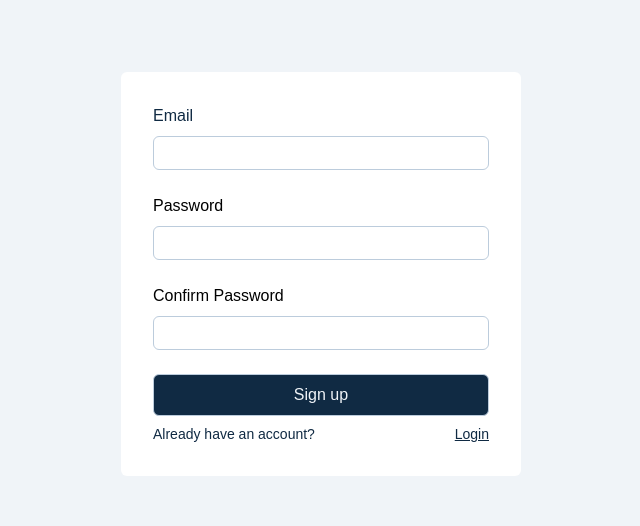
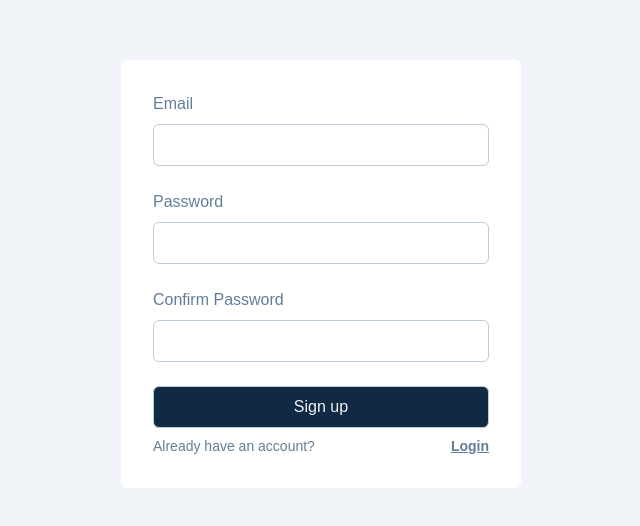
Before and after one commit to jawadvajeeh/edb, a Next.js app: page /signup in a window 1280 px wide. Shown: the part 126-652 px from the top of the page, without its empty margins (319-959 px from the left). Built offline with nearby package versions, Linux system fonts and the light colour scheme.

Commit message:
enhance signup and login page styles

```diff
--- a/src/app/(auth)/login/page.tsx
+++ b/src/app/(auth)/login/page.tsx
@@ -5,18 +5,18 @@ function Login() {
 	<div className="h-screen grid place-items-center">
 		<div className="flex flex-col gap-6 p-8 rounded-md bg-white max-w-[400px] w-full">
 			<div className="flex flex-col gap-2 text-bg100">
-				<label htmlFor="signup_email">Email</label>
-				<input className="border p-1 rounded-md outline-none border-border100 focus:outline-1 focus:outline-bg100 focus:outline-solid" type="email" name="email" id="signup_email" />
+				<label className="text-nuetral100" htmlFor="signup_email">Email</label>
+				<input className="border p-2 rounded-md outline-none border-border100 focus:outline-1 focus:outline-bg100 focus:outline-solid" type="email" name="email" id="signup_email" />
 			</div>
 			<div className="flex flex-col gap-2">
-				<label htmlFor="signup_password">Password</label>
-				<input className="border p-1 rounded-md outline-none border-border100 focus:outline-1 focus:outline-bg100 focus:outline-solid" type="password" name="password" id="signup_password" />
+				<label className="text-nuetral100" htmlFor="signup_password">Password</label>
+				<input className="border p-2 rounded-md outline-none border-border100 focus:outline-1 focus:outline-bg100 focus:outline-solid" type="password" name="password" id="signup_password" />
 			</div>
 			<div className="flex flex-col gap-2">
-				<button className="border border-border100 py-2 bg-bg100 rounded-md text-bgMain">Sign up</button>
+				<button className="border border-border100 py-2 bg-bg100 rounded-md text-bgMain">Login</button>
 				<div className="flex justify-between items-center">
-					<span className="text-sm text-bg100">Dont have an account?</span>
-					<Link className="underline text-sm text-bg100" href='/signup'>Signup</Link>
+					<span className="text-sm text-nuetral100">Dont have an account?</span>
+					<Link className="underline text-sm text-nuetral100 font-black" href='/signup'>Signup</Link>
 				</div>
 			</div>
 		</div>
--- a/src/app/(auth)/signup/page.tsx
+++ b/src/app/(auth)/signup/page.tsx
@@ -5,22 +5,22 @@ function Signup() {
 	<div className="h-screen grid place-items-center">
 		<div className="flex flex-col gap-6 p-8 rounded-md bg-white max-w-[400px] w-full">
 			<div className="flex flex-col gap-2 text-bg100">
-				<label htmlFor="signup_email">Email</label>
-				<input className="border p-1 rounded-md outline-none border-border100 focus:outline-1 focus:outline-bg100 focus:outline-solid" type="email" name="email" id="signup_email" />
+				<label className="text-nuetral100"  htmlFor="signup_email">Email</label>
+				<input className="border p-2 rounded-md outline-none border-border100 focus:outline-1 focus:outline-bg100 focus:outline-solid" type="email" name="email" id="signup_email" />
 			</div>
 			<div className="flex flex-col gap-2">
-				<label htmlFor="signup_password">Password</label>
-				<input className="border p-1 rounded-md outline-none border-border100 focus:outline-1 focus:outline-bg100 focus:outline-solid" type="password" name="password" id="signup_password" />
+				<label className="text-nuetral100"  htmlFor="signup_password">Password</label>
+				<input className="border p-2 rounded-md outline-none border-border100 focus:outline-1 focus:outline-bg100 focus:outline-solid" type="password" name="password" id="signup_password" />
 			</div>
 			<div className="flex flex-col gap-2">
-				<label htmlFor="signup_confirm_password">Confirm Password</label>
-				<input className="border p-1 rounded-md outline-none border-border100 focus:outline-1 focus:outline-bg100 focus:outline-solid" type="password" name="confirmPassword" id="signup_confirm_password" />
+				<label className="text-nuetral100"  htmlFor="signup_confirm_password">Confirm Password</label>
+				<input className="border p-2 rounded-md outline-none border-border100 focus:outline-1 focus:outline-bg100 focus:outline-solid" type="password" name="confirmPassword" id="signup_confirm_password" />
 			</div>
 			<div className="flex flex-col gap-2">
 				<button className="border border-border100 py-2 bg-bg100 rounded-md text-bgMain">Sign up</button>
 				<div className="flex justify-between items-center">
-					<span className="text-sm text-bg100">Already have an account?</span>
-					<Link className="underline text-sm text-bg100" href='/login'>Login</Link>
+					<span className="text-sm text-nuetral100">Already have an account?</span>
+					<Link className="underline text-sm text-nuetral100 font-black" href='/login'>Login</Link>
 				</div>
 			</div>
 		</div>
--- a/src/app/globals.css
+++ b/src/app/globals.css
@@ -4,12 +4,14 @@
 	--bgMain: #F0F4F8;
 	--border100: #BCCCDC;
 	--bg100: #102A43;
+	--nuetral100: #627D98
 }
 
 @theme {
 	--color-bgMain: var(--bgMain);
 	--color-border100: var(--border100);
 	--color-bg100: var(--bg100);
+	--color-nuetral100: var(--nuetral100);
 }
 
 body {
```
